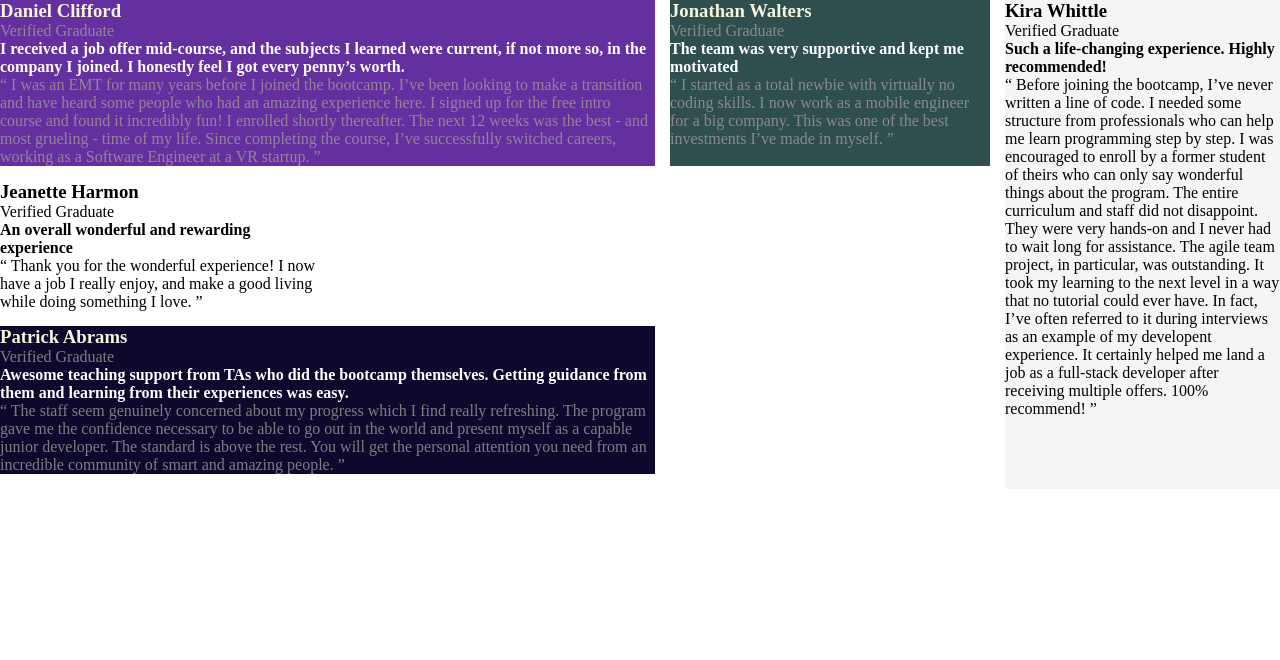
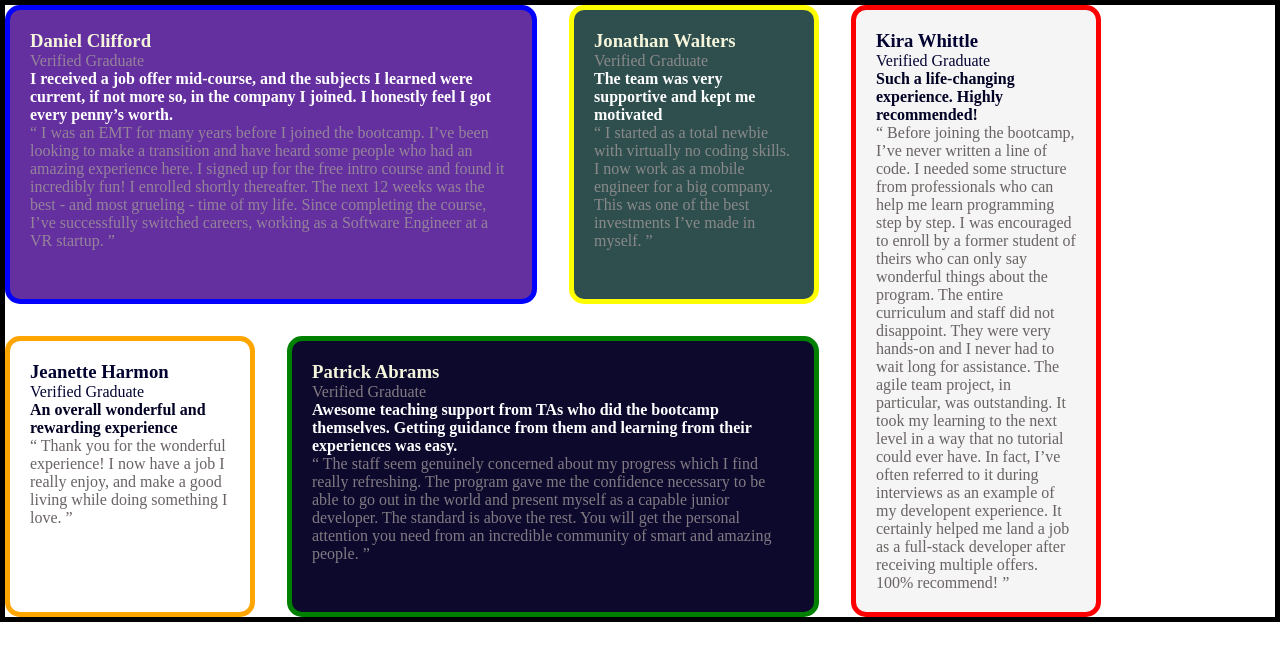
Before and after one commit to manoelvgsilva/testimonials-grid-section-main, a plain HTML site: page index.html in a window 1280 px wide. Drawn offline with Linux system fonts and the light colour scheme.

Commit message:
second commit roganized

```diff
--- a/index.html
+++ b/index.html
@@ -81,7 +81,7 @@
       <div class="container-title-son-woman">
 
         <h3>
-          Jeanette Harmon
+          Kira Whittle
         </h3>
         <span>
           Verified Graduate
@@ -93,13 +93,19 @@
 
         <p>
           <strong class="son-woman">
-            An overall wonderful and rewarding experience
+            Such a life-changing experience. Highly recommended!
           </strong>
         </p>
 
         <p class="woman">
-          “ Thank you for the wonderful experience! I now have a job I really enjoy, and make a good living
-          while doing something I love. ”
+          “ Before joining the bootcamp, I’ve never written a line of code. I needed some structure from
+          professionals who can help me learn programming step by step. I was encouraged to enroll by a former
+          student of theirs who can only say wonderful things about the program. The entire curriculum and staff
+          did not disappoint. They were very hands-on and I never had to wait long for assistance. The agile team
+          project, in particular, was outstanding. It took my learning to the next level in a way that no tutorial
+          could ever have. In fact, I’ve often referred to it during interviews as an example of my developent
+          experience. It certainly helped me land a job as a full-stack developer after receiving multiple offers.
+          100% recommend! ”
         </p>
 
       </div>
@@ -144,7 +150,7 @@
       <div class="container-title-son-woman">
 
         <h3>
-          Kira Whittle
+          Jeanette Harmon
         </h3>
         <span>
           Verified Graduate
@@ -156,19 +162,13 @@
 
         <p>
           <strong class="son-woman">
-            Such a life-changing experience. Highly recommended!
+            An overall wonderful and rewarding experience
           </strong>
         </p>
 
         <p class="woman">
-          “ Before joining the bootcamp, I’ve never written a line of code. I needed some structure from
-          professionals who can help me learn programming step by step. I was encouraged to enroll by a former
-          student of theirs who can only say wonderful things about the program. The entire curriculum and staff
-          did not disappoint. They were very hands-on and I never had to wait long for assistance. The agile team
-          project, in particular, was outstanding. It took my learning to the next level in a way that no tutorial
-          could ever have. In fact, I’ve often referred to it during interviews as an example of my developent
-          experience. It certainly helped me land a job as a full-stack developer after receiving multiple offers.
-          100% recommend! ”
+          “ Thank you for the wonderful experience! I now have a job I really enjoy, and make a good living
+          while doing something I love. ”
         </p>
 
       </div>
--- a/style.css
+++ b/style.css
@@ -6,52 +6,86 @@
 
 .container-father {
     display: grid;
-    max-width: 1500px;
-    gap: 15px;
-    grid-template-columns: repeat(auto-fill, minmax(320px, 1fr));
+    gap: 32px;
+    grid-template-columns: repeat(4,250px);
     margin: 0 auto;
+    height: auto;
+    border: 5px solid black;
 }
 
 .container-father > .container-son-one {
     background-color: rgb(100, 48, 159);
     grid-column-start: 1;
     grid-column-end: 3;
+    border-radius: 15px;
+    padding: 20px;
+    border: 5px solid blue;
 }
 
 .container-father > .container-son-five {
-    background-color: whitesmoke;
-    grid-column-start: 4;
-    grid-column-end: 5;
-    grid-row-start: 5;
-    grid-row-end: -1;
+    background-color: white;
+    grid-row-start: 2;
+    grid-row-end: 3;
+    border-radius: 15px;
+    padding: 20px;
+    border: 5px solid orange;
 }
 
 .container-father > .container-son-two {
     background-color: darkslategrey;
+    border-radius: 15px;
+    padding: 20px;
+    border: 5px solid yellow;
 }
 
 .container-father > .container-son-four {
     background-color: rgb(12, 9, 45);
     grid-column-start: -4;
     grid-column-end: -2;
+    border-radius: 15px;
+    padding: 20px;
+    border: 5px solid green;
 }
 
 .container-father > .container-son-three {
-    background-color: white;
+    background-color: whitesmoke;
+    grid-column-start: 4;
+    grid-column-end: 5;
+    grid-row-start: 3;
+    grid-row-end: -1;
+    border-radius: 15px;
+    padding: 20px;
+    border: 5px solid red;
 }
 
 .container-title-son-men {
     color: beige;
 }
 
+.container-title-son-woman {
+    color: rgb(3, 3, 50);
+}
+
 .container-title-son-men > span {
     color: rgba(162, 153, 153, 0.791);
+}
+
+.container-title-son-woman > span {
+    color: rgb(5, 5, 52);
 }
 
 .son-men {
     color: white;
 }
 
+.son-woman {
+    color: rgb(1, 1, 36);
+}
+
 .men {
     color: rgba(162, 153, 153, 0.791);;
 }
+
+.woman {
+    color: rgb(106, 99, 99);
+}
```
